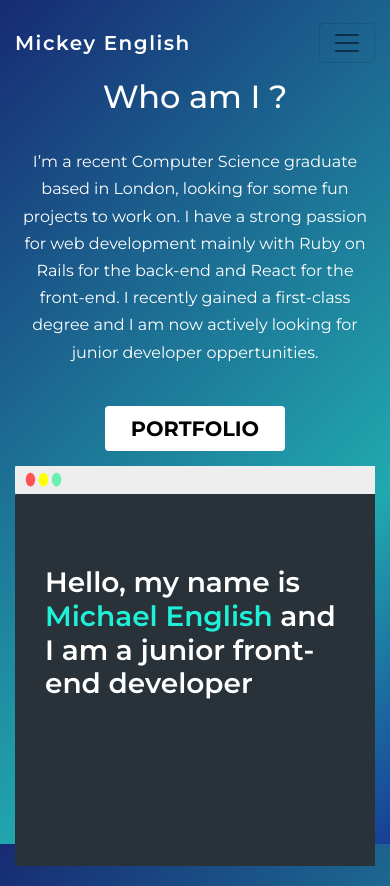
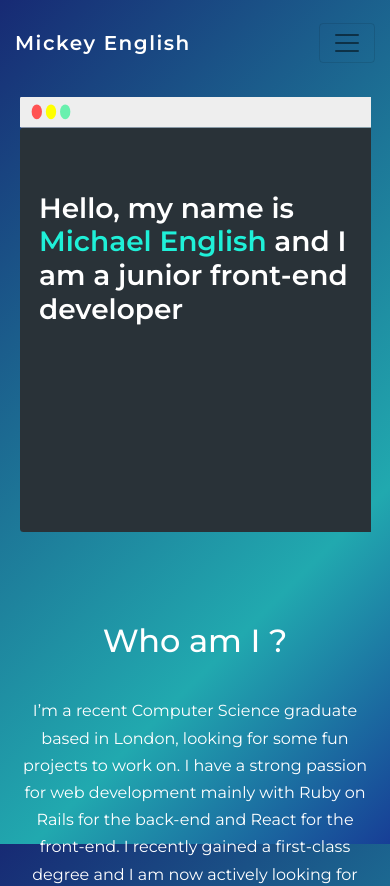
Before and after one commit to mickeylfc/React-portfolio, a React (Create React App) app: page / in a window 390 px wide. Shown: the top 886 px of the page. Built offline with nearby package versions, Linux system fonts and the light colour scheme.

Commit message:
css-grid-header

```diff
--- a/src/components/about/skill.js
+++ b/src/components/about/skill.js
@@ -1,8 +1,10 @@
 import React from "react";
 import { Row, Col, Progress } from "reactstrap";
+import Zoom from "react-reveal/Zoom";
 
 const Skill = props => {
   return (
+    <Zoom>
       <Row>
         <Col md="4">
           <strong>
@@ -13,6 +15,7 @@ const Skill = props => {
           <Progress color="info" value={props.value} />
         </Col>
       </Row>
+    </Zoom>
   );
 };
 
--- a/src/components/home/aboutSection.js
+++ b/src/components/home/aboutSection.js
@@ -1,6 +1,6 @@
 import React from "react";
 import { Link } from "react-router-dom";
-import { Col, Row, Container, Button } from "reactstrap";
+import { Col, Row, Button } from "reactstrap";
 import Profile from "../../images/me2.jpg";
 import Fade from "react-reveal/Fade";
 import Icons from "./icons";
--- a/src/components/home/header.js
+++ b/src/components/home/header.js
@@ -1,50 +1,76 @@
 import React from "react";
-import { Link } from "react-router-dom";
-
-import { Col, Button, Container } from "reactstrap";
 import Typist from "react-typist";
-import mac from "../../images/mac-window-new.svg";
-import macBlack from "../../images/mac-window-black.svg";
 import macMaterial from "../../images/mac-window-material.svg";
 
 const Header = () => {
   return (
+    <div className="container p-0">
       <div className="header-wrapper">
-      <Container>
-        <div className="row">
-          <div className="col-md-6 intro-wrapper d-flex justify-content-center">
-            <h2 className="mb-6">Who am I ?</h2>
-            <p style={{ lineHeight: "1.7em" }} className="pt-4 pb-4">
-              I’m a recent Computer Science graduate based in London, looking
-              for some fun projects to work on. I have a strong passion for web
-              development mainly with Ruby on Rails for the back-end and React
-              for the front-end. I recently gained a first-class degree and I am
-              now actively looking for junior developer oppertunities.
+        <h2 className="intro-heading">Who am I ?</h2>
+
+        <p style={{ lineHeight: "1.7em" }} className="intro-text">
+          I’m a recent Computer Science graduate based in London, looking for
+          some fun projects to work on. I have a strong passion for web
+          development mainly with Ruby on Rails for the back-end and React for
+          the front-end. I recently gained a first-class degree and I am now
+          actively looking for junior developer oppertunities.{" "}
         </p>
-            <button className="btn btn-primary btn-portfolio">PORTFOLIO</button>
-          </div>
-
+        <button className="btn btn-portfolio">PORTFOLIO</button>
         <div
           style={{
             backgroundImage: `url(${macMaterial})`,
             backgroundRepeat: "no-repeat",
             backgroundSize: "cover",
-              height: "400px"
+            height: "435px"
           }}
-            className="col-md-6 typist-wrapper p-0"
-          >
-            <Typist className="header-text">
+          className="mac"
+        />
+        <Typist className="typist-header-text">
           {" "}
           <h3 style={{ fontWeight: "600" }}>
-                Hello, my name is <span id="header-name">Michael English</span>{" "}
-                and I am a junior front-end developer{" "}
+            Hello, my name is <span id="header-name">Michael English</span> and
+            I am a junior front-end developer{" "}
           </h3>{" "}
         </Typist>
       </div>
-        </div>
-      </Container>
     </div>
   );
 };
 
 export default Header;
+
+// <div className="header-wrapper">
+// <Container>
+//   <div className="row">
+//     <div className="col-md-6 intro-wrapper d-flex justify-content-center">
+//       <h2 className="mb-6">Who am I ?</h2>
+//       <p style={{ lineHeight: "1.7em" }} className="pt-4 pb-4">
+//         I’m a recent Computer Science graduate based in London, looking
+//         for some fun projects to work on. I have a strong passion for web
+//         development mainly with Ruby on Rails for the back-end and React
+//         for the front-end. I recently gained a first-class degree and I am
+//         now actively looking for junior developer oppertunities.
+//       </p>
+//       <button className="btn btn-primary btn-portfolio">PORTFOLIO</button>
+//     </div>
+
+//     <div
+//       style={{
+//         backgroundImage: `url(${macMaterial})`,
+//         backgroundRepeat: "no-repeat",
+//         backgroundSize: "cover",
+//         height: "400px"
+//       }}
+//       className="col-md-6 typist-wrapper p-0"
+//     >
+//       <Typist className="header-text">
+//         {" "}
+//         <h3 style={{ fontWeight: "600" }}>
+//           Hello, my name is <span id="header-name">Michael English</span>{" "}
+//           and I am a junior front-end developer{" "}
+//         </h3>{" "}
+//       </Typist>
+//     </div>
+//   </div>
+// </Container>
+// </div>
--- a/src/components/work/boxes.js
+++ b/src/components/work/boxes.js
@@ -1,9 +1,12 @@
 import React from "react";
 import { Col } from "reactstrap";
+
+import Fade from "react-reveal/Fade";
 
 const Boxes = props => {
   return (
     <Col className="col-no-padding" md="4">
+      <Fade>
         <div
           onClick={e => props.toggleModal(e, props.number)}
           style={{ backgroundImage: `url(${props.image})` }}
@@ -12,6 +15,7 @@ const Boxes = props => {
           <h2 className="project-box-text">{props.nameLineOne}</h2>
           <h2 className="project-box-text">{props.nameLineTwo}</h2>
         </div>
+      </Fade>
     </Col>
   );
 };
--- a/src/css/contact.css
+++ b/src/css/contact.css
@@ -12,6 +12,13 @@
   background: white;
   height: 100%;
   flex-direction: column;
+}
+
+.header-text {
+  color: black;
+  font-family: Montserrat, sans-serif;
+  font-weight: 700;
+  font-size: 1.8rem;
 }
 
 .nav-border-bottom-black {
@@ -134,7 +141,6 @@ input:-webkit-autofill {
 
 #thanks-back-btn:hover {
   background: #273c75;
-
 }
 
 @media (max-width: 575.98px) {
--- a/src/css/home.css
+++ b/src/css/home.css
@@ -23,8 +23,44 @@ body {
 }
 
 .header-wrapper {
-  max-width: 1140px;
-  margin: 0 auto;
+  display: grid;
+  grid-template-columns: repeat(12, 1fr);
+  grid-auto-rows: 60px;
+  grid-gap: 15px;
+
+  grid-template-areas:
+    ". . . . . mac mac mac mac mac mac mac"
+    "heading heading heading heading heading mac mac mac mac mac mac mac"
+    "text text text text text mac mac mac mac mac mac mac "
+    ". . . . . mac mac mac mac mac mac mac"
+    " . . . . . mac mac mac mac mac mac mac"
+    "btn btn btn btn . . . . . . . .";
+}
+
+.intro-heading {
+  grid-area: heading;
+  color: white;
+}
+
+.btn-portfolio {
+  grid-area: btn;
+}
+
+.mac {
+  grid-area: mac;
+}
+
+.intro-text {
+  grid-area: text;
+  color: white;
+}
+
+.typist-header-text {
+  grid-area: typist;
+  grid-column: 6 /13;
+  color: white;
+  grid-row: 2;
+  padding: 2%;
 }
 
 .intro-wrapper {
@@ -68,7 +104,6 @@ body {
 }
 
 .btn-portfolio {
-  width: 50%;
   font-size: 1rem;
   font-weight: 700;
   background-color: white;
@@ -175,6 +210,11 @@ a {
   padding: 10%;
   padding-bottom: 5%;
   padding-top: 5%;
+}
+
+.icon-img {
+  width: 100%;
+  height: 100%;
 }
 
 .about-section-container {
@@ -476,6 +516,53 @@ a:hover {
     padding: 15px;
   }
 
+  .header-wrapper {
+    grid-template-columns: repeat(1, 1fr);
+    grid-template-areas:
+      "mac"
+      "."
+      "."
+      "."
+      "."
+      "."
+      "."
+      "heading"
+      "text "
+      "text "
+      "text "
+      "."
+      "btn";
+  }
+
+  .intro-heading {
+    grid-area: heading;
+    color: white;
+    margin: 5%;
+    text-align: center;
+  }
+
+  .btn-portfolio {
+    grid-area: btn;
+  }
+
+  .mac {
+    grid-area: mac;
+    margin: 5%;
+  }
+
+  .intro-text {
+    grid-area: text;
+    color: white;
+    margin: 5%;
+    text-align: center;
+  }
+
+  .typist-header-text {
+    grid-row: 2;
+    grid-column: 1;
+    padding: 10%;
+  }
+
   .intro-wrapper {
     /* padding: 15px; */
     text-align: center;
@@ -615,6 +702,53 @@ a:hover {
     grid-column: 1 / 9;
   }
 
+  .header-wrapper {
+    grid-template-columns: repeat(1, 1fr);
+    grid-template-areas:
+      "mac"
+      "."
+      "."
+      "."
+      "."
+      "."
+      "."
+      "heading"
+      "text "
+      "text "
+      "text "
+      "."
+      "btn";
+  }
+
+  .intro-heading {
+    grid-area: heading;
+    color: white;
+
+    text-align: center;
+  }
+
+  .btn-portfolio {
+    grid-area: btn;
+    grid-row: 12;
+  }
+
+  .mac {
+    grid-area: mac;
+  }
+
+  .intro-text {
+    grid-area: text;
+    color: white;
+
+    text-align: center;
+  }
+
+  .typist-header-text {
+    grid-row: 2;
+    grid-column: 1;
+    padding: 10%;
+  }
+
   #freelance {
     padding-top: 20%;
     text-align: center;
@@ -685,6 +819,47 @@ a:hover {
       "button button button more-button more-button more-button";
   }
 
+  .header-wrapper {
+    display: grid;
+    grid-template-columns: repeat(12, 1fr);
+    grid-auto-rows: 60px;
+    grid-gap: 15px;
+
+    grid-template-areas:
+      ". . . . . mac mac mac mac mac mac mac"
+      "heading heading heading heading heading mac mac mac mac mac mac mac"
+      "text text text text text mac mac mac mac mac mac mac "
+      ". . . . . mac mac mac mac mac mac mac"
+      " . . . . . mac mac mac mac mac mac mac"
+      ". . . . . . . . . . . ."
+      "btn btn btn btn . . . . . . . .";
+  }
+
+  .intro-heading {
+    grid-area: heading;
+    color: white;
+    grid-row: 1;
+  }
+
+  .btn-portfolio {
+    grid-area: btn;
+    grid-row: 6;
+  }
+
+  .mac {
+    grid-area: mac;
+  }
+
+  .intro-text {
+    grid-area: text;
+    color: white;
+    grid-row: 2;
+  }
+
+  .typist-header-text {
+    padding: 4%;
+  }
+
   #freelance {
     padding-top: 15%;
     text-align: center;
```
Also changed, not shown: src/components/home/icons.js (+47 -10 lines). Lines whose indentation alone changed are shown as unchanged.
